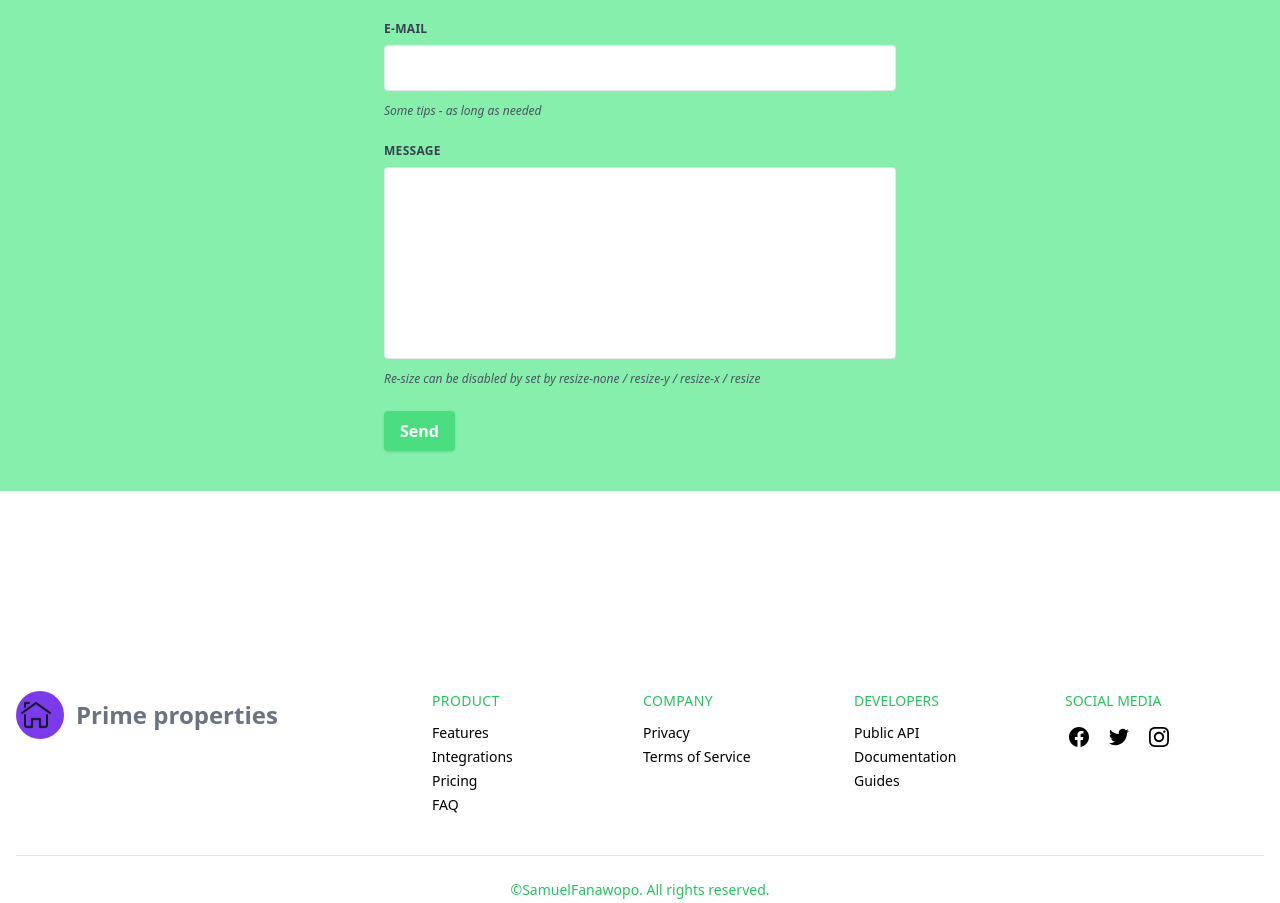
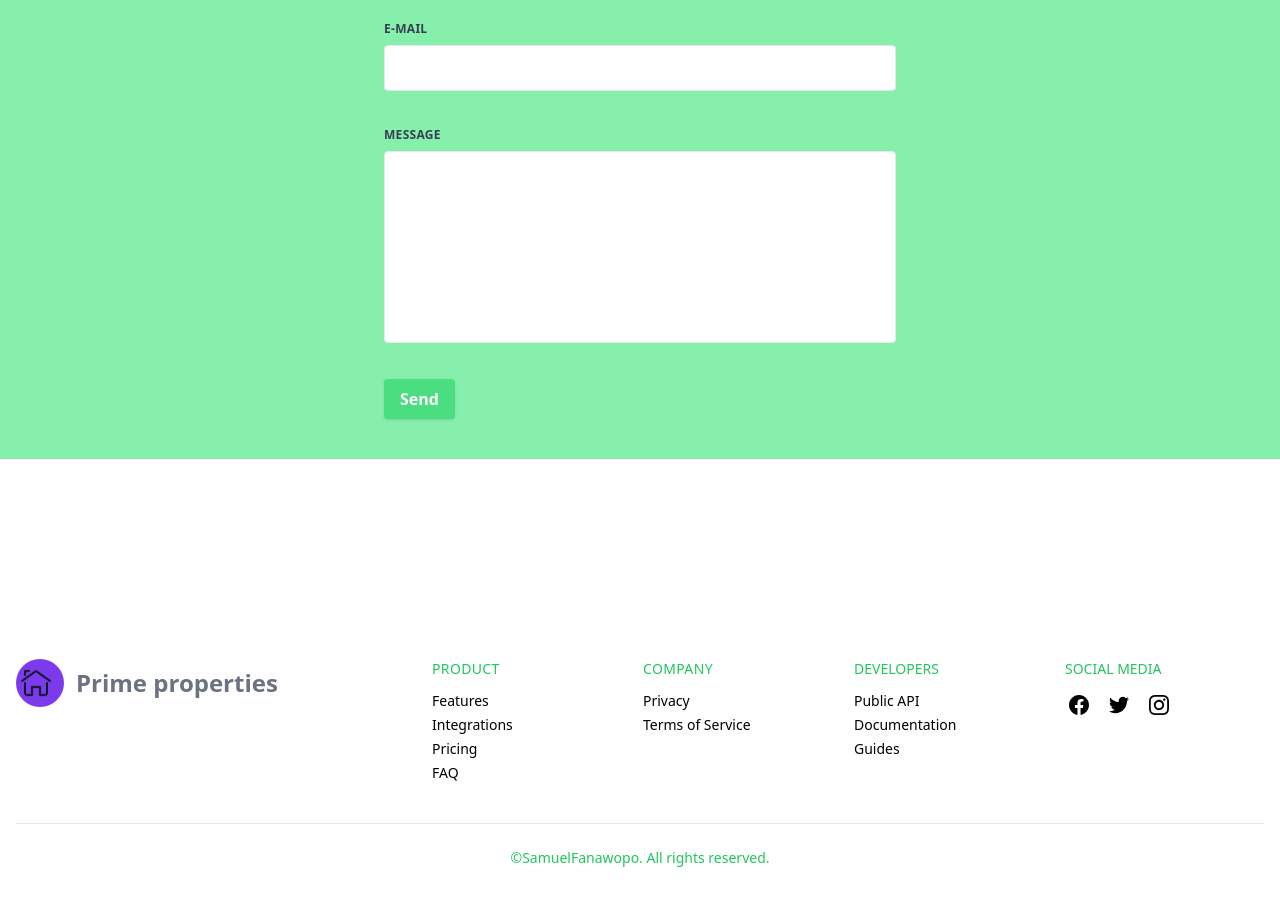
Before and after one commit to SamuelFanawopo/Real-Estate-Listing-Portal, a website: page public/index.html in a window 1280 px wide. Shown: the part 4038-4941 px from the top of the page. Drawn offline with Linux system fonts and the light colour scheme.

Commit message:
icon + changes

```diff
--- a/public/index.html
+++ b/public/index.html
@@ -5,6 +5,7 @@
     <meta http-equiv="X-UA-Compatible" content="IE=edge" />
     <meta name="viewport" content="width=device-width, initial-scale=1.0" />
     <link href="styles.css" rel="stylesheet" />
+    <link rel="shortcut icon" href="/public/images/house.png" />
     <title>Prime Properties</title>
   </head>
   <body>
@@ -468,9 +469,6 @@
               id="email"
               type="email"
             />
-            <p class="text-gray-600 text-xs italic">
-              Some tips - as long as needed
-            </p>
           </div>
         </div>
         <div class="flex flex-wrap -mx-3 mb-6">
@@ -485,10 +483,6 @@
               class="no-resize appearance-none block w-full bg-white-200 text-gray-700 border border-gray-200 rounded py-3 px-4 mb-3 leading-tight focus:outline-none focus:bg-white focus:border-gray-500 h-48 resize-none"
               id="message"
             ></textarea>
-            <p class="text-gray-600 text-xs italic">
-              Re-size can be disabled by set by resize-none / resize-y /
-              resize-x / resize
-            </p>
           </div>
         </div>
         <div class="md:flex md:items-center">
```
